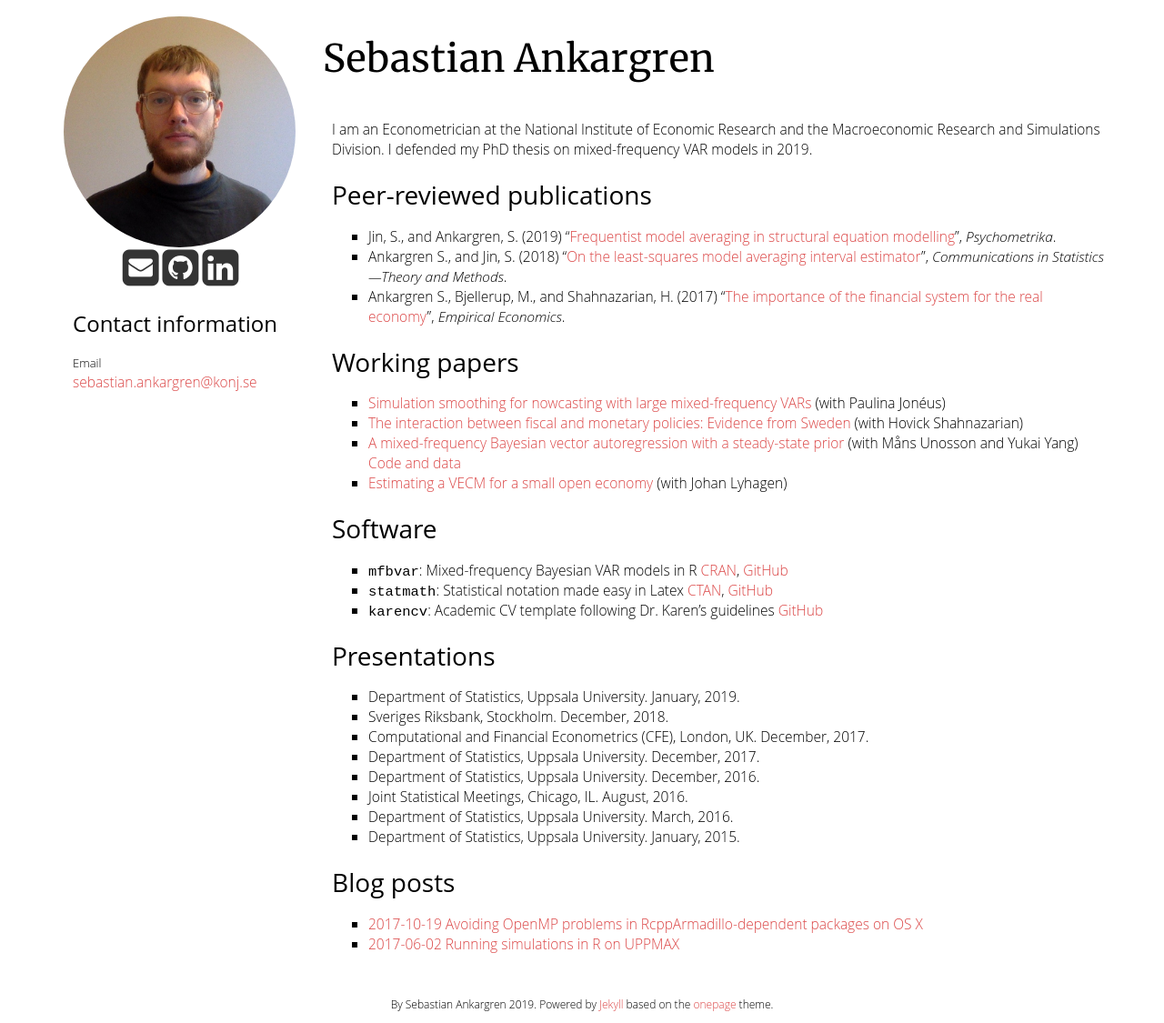
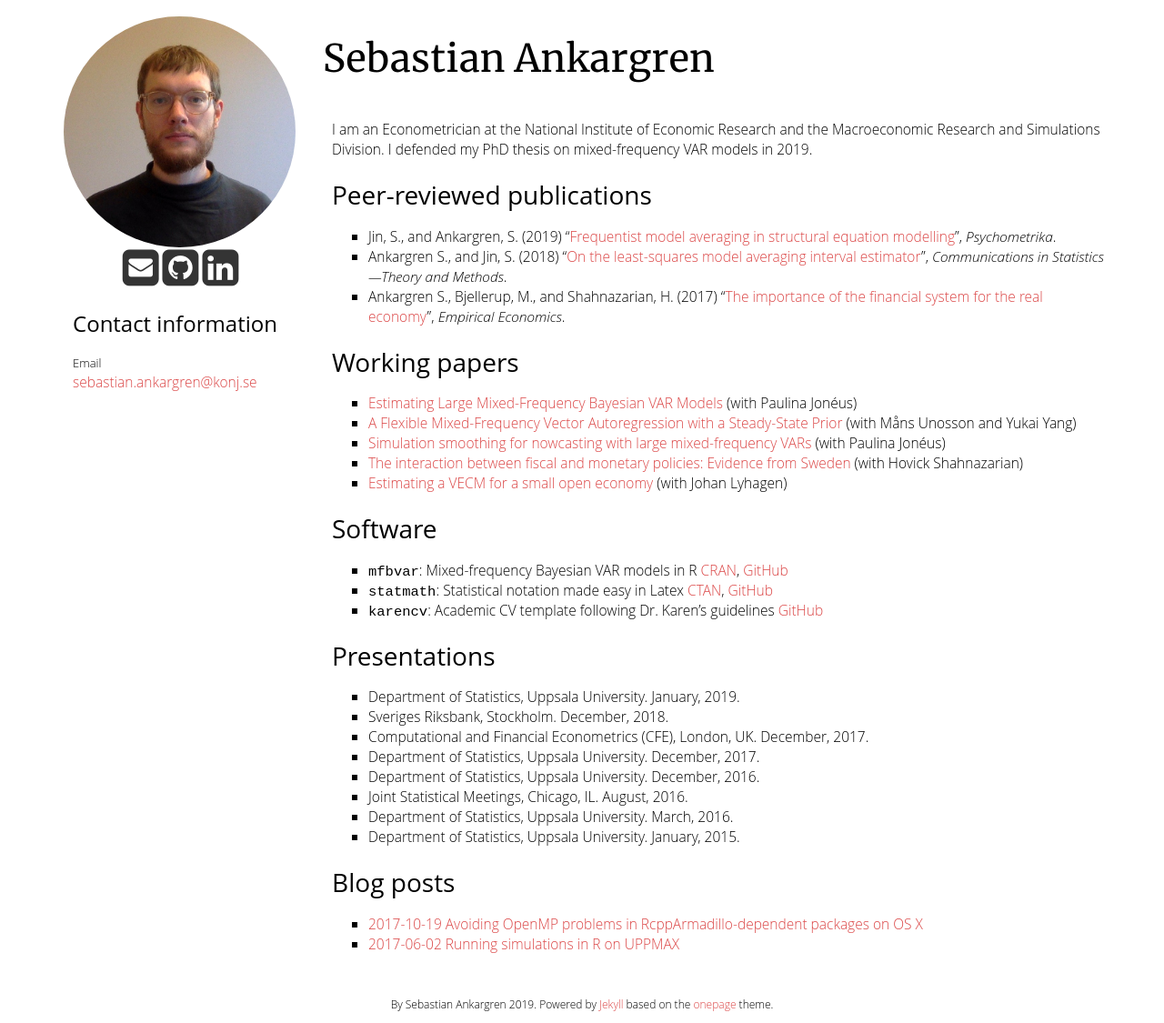
Before and after one commit to ankargren/ankargren.github.io, a Jekyll site: the page built from index.html, in a window 1280 px wide. Shown: the whole page at 91% size. Built offline with Jekyll 4.4.1, drawn with Linux system fonts in a browser that asks for light colours; nearby versions of some CDN libraries; some web fonts are replaced; a style sheet for code colours, icons or effects is not loaded.

Commit message:
new papers

```diff
--- a/_includes/research.md
+++ b/_includes/research.md
@@ -8,9 +8,10 @@ I am an Econometrician at the National Institute of Economic Research and the Ma
 
 ### Working papers
 
-4. [Simulation smoothing for nowcasting with large mixed-frequency VARs](http://arxiv.org/abs/1907.01075) (with Paulina Jonéus)
-3. [The interaction between fiscal and monetary policies: Evidence from Sweden](https://www.riksbank.se/globalassets/media/rapporter/working-papers/2019/no.-365-the-interaction-between-fiscal-and-monetary-policies-evidence-from-sweden.pdf) (with Hovick Shahnazarian)
-2. [A mixed-frequency Bayesian vector autoregression with a steady-state prior](http://uu.diva-portal.org/smash/get/diva2:1260262/FULLTEXT01.pdf) (with Måns Unosson and Yukai Yang) [Code and data](https://doi.org/10.5281/zenodo.1145828)
+5. [Estimating Large Mixed-Frequency Bayesian VAR Models](https://arxiv.org/abs/1912.02231) (with Paulina Jonéus)
+4. [A Flexible Mixed-Frequency Vector Autoregression with a Steady-State Prior](https://arxiv.org/abs/1911.09151) (with Måns Unosson and Yukai Yang)
+3. [Simulation smoothing for nowcasting with large mixed-frequency VARs](http://arxiv.org/abs/1907.01075) (with Paulina Jonéus)
+2. [The interaction between fiscal and monetary policies: Evidence from Sweden](https://www.riksbank.se/globalassets/media/rapporter/working-papers/2019/no.-365-the-interaction-between-fiscal-and-monetary-policies-evidence-from-sweden.pdf) (with Hovick Shahnazarian)
 1. [Estimating a VECM for a small open economy](http://uu.diva-portal.org/smash/get/diva2:1239428/FULLTEXT01.pdf) (with Johan Lyhagen)
 
 ### Software
```
